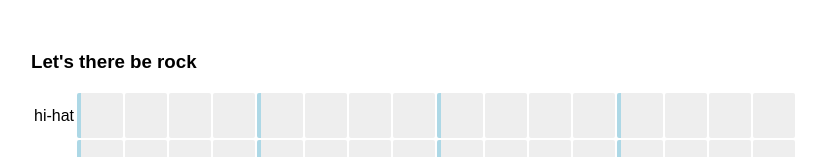
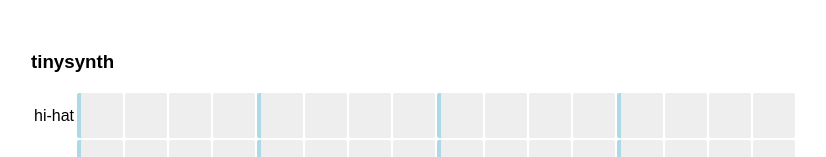
Before and after one commit to n1k0/tinysynth, a React (Create React App) app: page / in a window 1280 px wide. Shown: the top 157 px of the page, without its empty margins (1-827 px from the left). Built offline with nearby package versions, Linux system fonts and the light colour scheme.

Commit message:
Removed unneeded props.

```diff
--- a/src/App.js
+++ b/src/App.js
@@ -5,6 +5,14 @@ import './App.css';
 
 
 type Track = {name: string, sample: string, beats: boolean[]};
+
+function initTracks(): Track[] {
+  return [
+    {name: "hi-hat", sample: "hihat.ogg", beats: initBeats(16)},
+    {name: "snare", sample: "snare.ogg", beats: initBeats(16)},
+    {name: "kick", sample: "kick.ogg", beats: initBeats(16)},
+  ];
+}
 
 function initBeats(n) {
   return new Array(n).fill(false);
@@ -34,7 +42,7 @@ function TrackView({track, update}: {
 function TrackListView({tracks, update}) {
   return (
     <div>
-      <h3>Let's there be rock</h3>
+      <h3>tinysynth</h3>
       <table>
         <tbody>{
           tracks.map((track, i) => {
@@ -47,26 +55,13 @@ function TrackListView({tracks, update}) {
 }
 
 class App extends Component {
-  props: {
-    tracks: Track[],
-  };
-
   state: {
     tracks: Track[],
   };
 
-  static defaultProps = {
-    tracks: [
-      {name: "hi-hat", sample: "hihat.ogg", beats: initBeats(16)},
-      {name: "snare", sample: "snare.ogg", beats: initBeats(16)},
-      {name: "kick", sample: "kick.ogg", beats: initBeats(16)},
-    ]
-  };
-
-  constructor(props: Object) {
+  constructor(props: {}) {
     super(props);
-    const {tracks} = props;
-    this.state = {tracks};
+    this.state = {tracks: initTracks()};
   }
 
   update = (name: string, beat: number) => {
```
